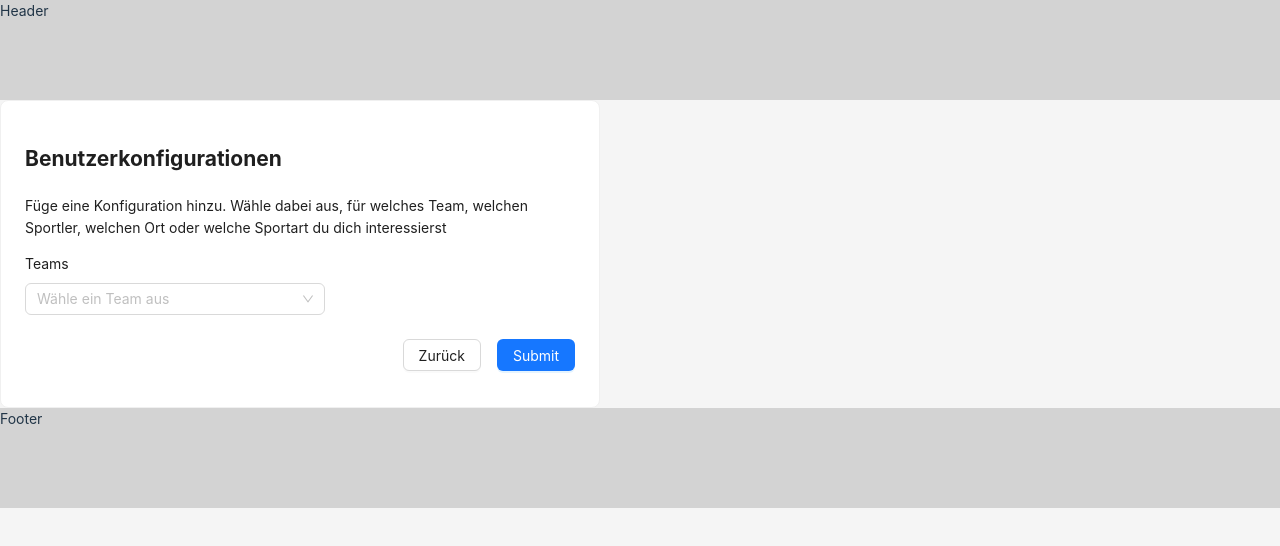
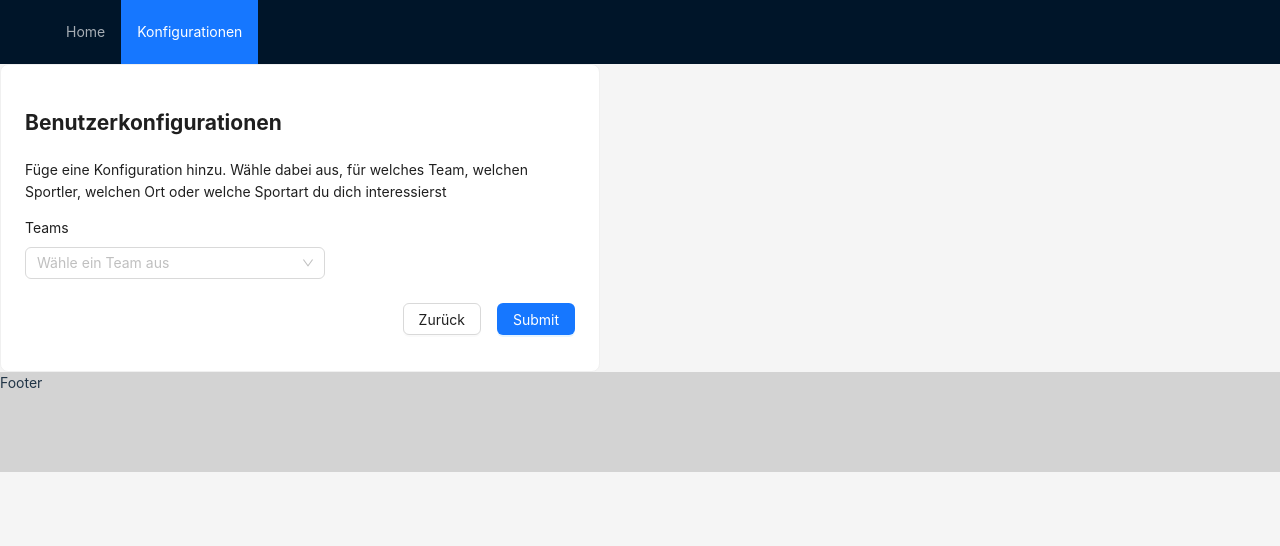
Before and after one commit to andriwild/synci, a React (Vite) app in the folder frontend/: page /config in a window 1280 px wide. Shown: the top 546 px of the page. Built offline with nearby package versions, Linux system fonts and the light colour scheme.

Commit message:
add header

```diff
--- a/frontend/src/components/Header.tsx
+++ b/frontend/src/components/Header.tsx
@@ -1,10 +1,28 @@
-import {Flex} from "antd";
+import {Menu, Layout} from "antd";
 
 export const Header = () => {
 
+    const items = [
+        {
+            key: '1',
+            label: 'Home'
+        },
+        {
+            key: '2',
+            label: 'Konfigurationen'
+        }
+    ]
+
     return (
-        <Flex style={{background: 'lightgrey', height: 100}}>
-            Header
-        </Flex>
+        <Layout.Header>
+            <div className="demo-logo" />
+            <Menu
+                theme="dark"
+                mode="horizontal"
+                defaultSelectedKeys={['2']}
+                items={items}
+                style={{ flex: 1, minWidth: 0 }}
+            />
+        </Layout.Header>
     )
 }
```
